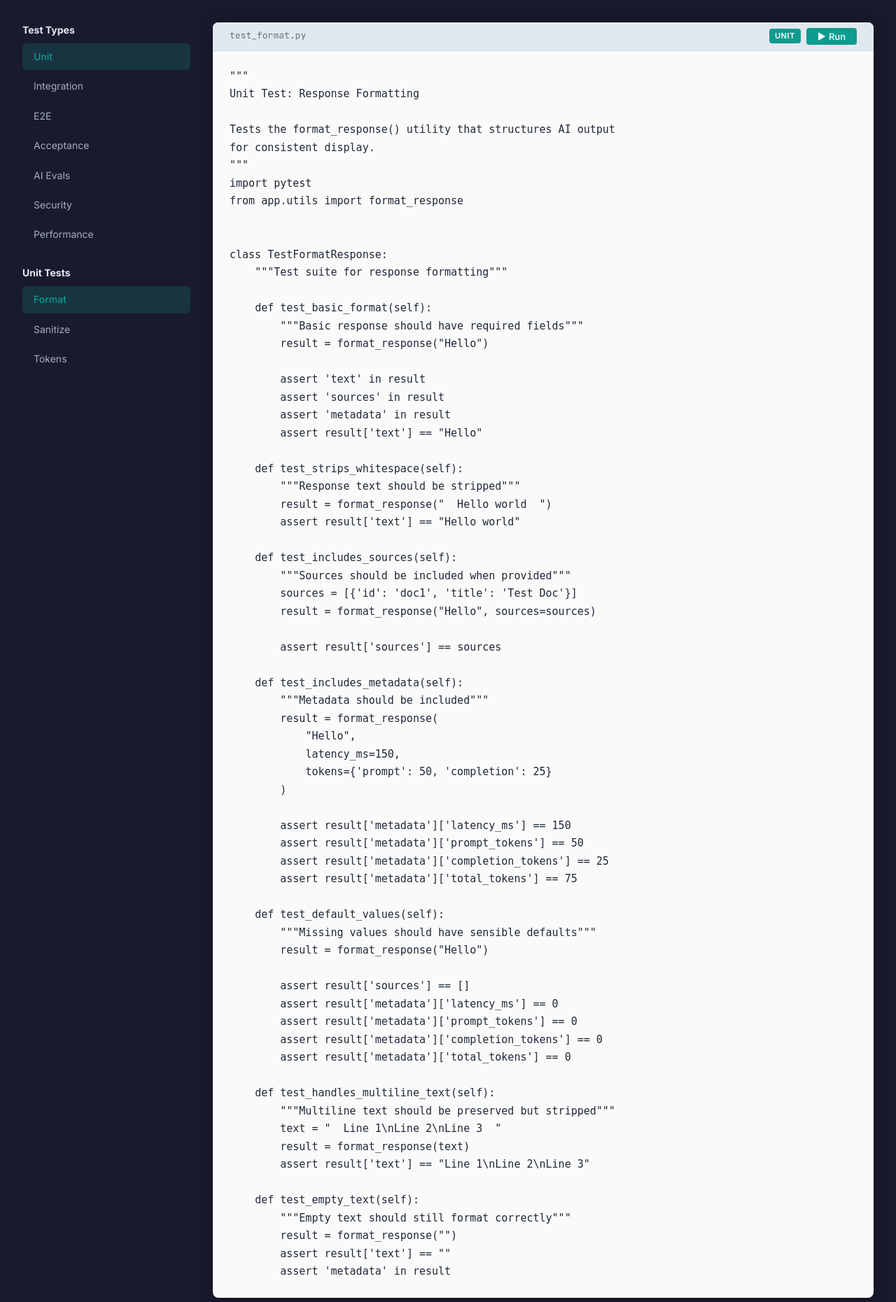
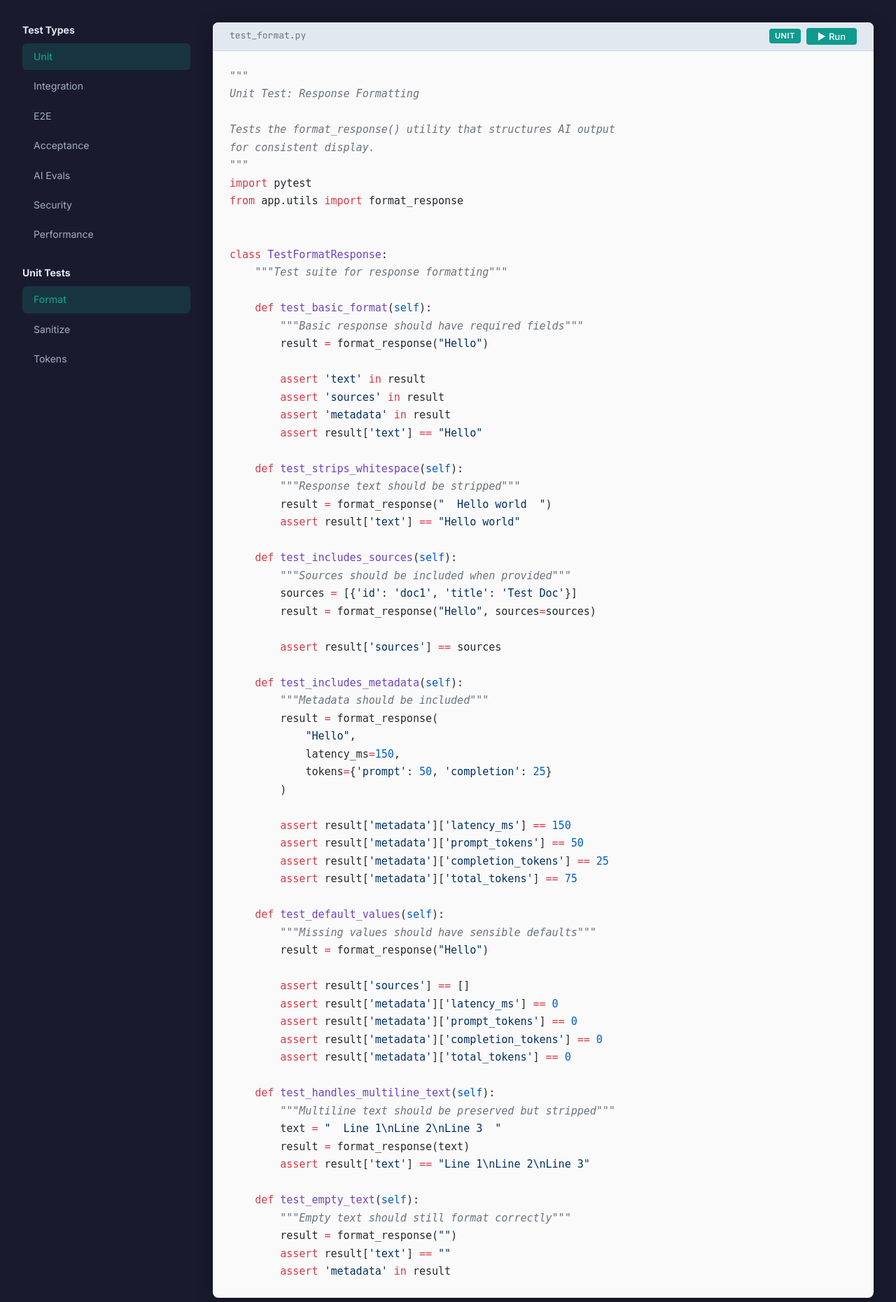
Before and after one commit to nsuberi/ai-evals-in-context, a Flask app: page /viewer/tests in a window 1280 px wide. Shown: the part 59-1920 px from the top of the page at 70% size. Run offline with Flask 3, Linux system fonts and the light colour scheme.

Commit message:
fix: resolve viewer syntax highlighting and run button bugs
- Add 'highlight' class to <pre> elements in test_navigator.html so
  that CSS syntax highlighting rules in syntax-themes.css apply correctly
  (fixes grey-on-white text issue)

- Remove encodeURIComponent() from test ID in runTest() function. The
  Flask route uses <path:test_id> which expects literal slashes, not
  URL-encoded slashes (%2F). This was causing 404 errors that returned
  XML error pages instead of JSON.

Co-Authored-By: Claude Opus 4.5 <noreply@anthropic.com>

```diff
--- a/ai-testing-resource/static/js/viewer.js
+++ b/ai-testing-resource/static/js/viewer.js
@@ -31,7 +31,7 @@ async function runTest(testId) {
   }
 
   try {
-    const response = await fetch(appUrl(`/viewer/tests/run/${encodeURIComponent(testId)}`), {
+    const response = await fetch(appUrl(`/viewer/tests/run/${testId}`), {
       method: 'POST',
       headers: {
         'Content-Type': 'application/json'
--- a/ai-testing-resource/templates/test_navigator.html
+++ b/ai-testing-resource/templates/test_navigator.html
@@ -53,7 +53,7 @@
           </button>
         </div>
       </div>
-      <pre class="code-canvas__code"><code>{{ test_code | safe }}</code></pre>
+      <pre class="code-canvas__code highlight"><code>{{ test_code | safe }}</code></pre>
     </div>
     {% else %}
     <div class="explanation">
@@ -70,7 +70,7 @@
           <span class="code-canvas__filename">{{ app_filename }}</span>
           <span class="code-canvas__badge" style="background: var(--color-info);">App Code</span>
         </div>
-        <pre class="code-canvas__code"><code>{{ app_code | safe }}</code></pre>
+        <pre class="code-canvas__code highlight"><code>{{ app_code | safe }}</code></pre>
       </div>
       {% endif %}
 
```
